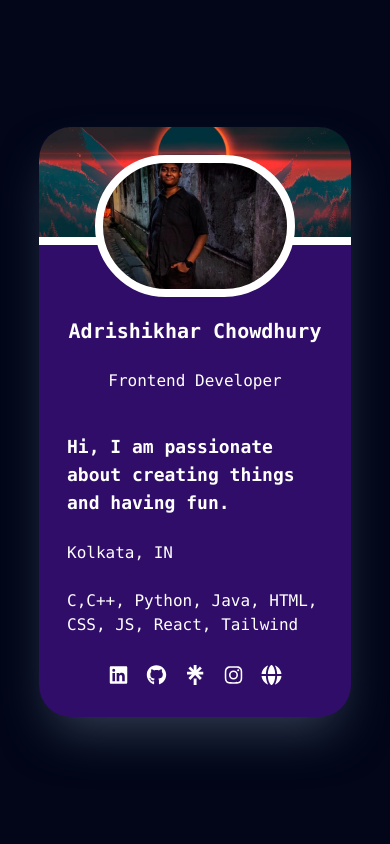
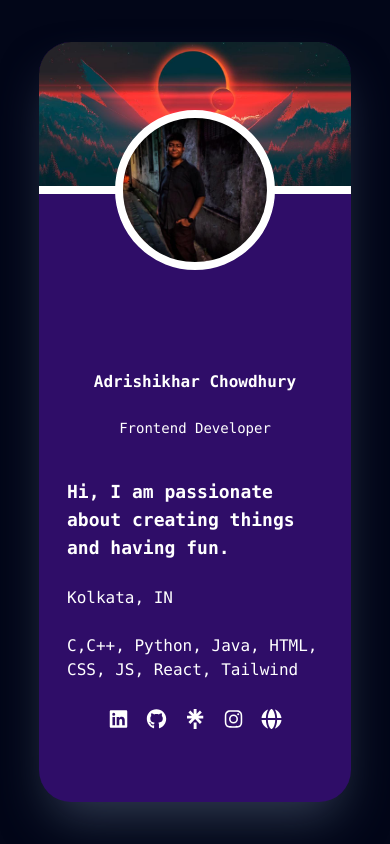
Before and after one commit to AdrishikharChowdhury/React-Profile-Card, a React (Vite) app: page / in a window 390 px wide. Built offline with nearby package versions, Linux system fonts and the light colour scheme.

Commit message:
Improved Responsiveness

```diff
--- a/package.json
+++ b/package.json
@@ -15,6 +15,7 @@
     "@fortawesome/free-solid-svg-icons": "^7.0.0",
     "@fortawesome/react-fontawesome": "^3.0.0",
     "@tailwindcss/vite": "^4.1.12",
+    "gsap": "^3.13.0",
     "react": "^19.1.1",
     "react-dom": "^19.1.1",
     "tailwindcss": "^4.1.12"
--- a/src/components/Card.jsx
+++ b/src/components/Card.jsx
@@ -5,20 +5,19 @@ import { faGlobe } from '@fortawesome/free-solid-svg-icons';
 import backgroundImage from '../assets/background.jpg';
 import profilePhoto from '../assets/photo.jpeg';
 
-
 const Card = (props) => {
   return (
-    <div className="bg-violet-950 rounded-4xl w-4/5 lg:h-4/5 h-[70vh] relative overflow-hidden shadow-2xl/50 shadow-slate-500 font-mono 2xl:w-1/3">
+    <div className="card bg-violet-950 rounded-4xl w-4/5 lg:h-4/5 h-[90vh] relative overflow-hidden shadow-2xl/50 shadow-slate-500 font-mono 2xl:w-1/3">
       <div className="absolute inset-0 bg-black rounded-t-4xl z-0 sm:h-1/4 h-1/5 bg-cover bg-no-repeat bg-center border-b-8 border-white"
       style={{ backgroundImage: `url(${backgroundImage})` }}></div>
       <div className="relative flex flex-col justify-around items-center text-white font-bold lg:p-10 p-7 gap-5 h-full z-10">
         <div
-          className="photo rounded-full lg:h-70 lg:w-70 sm:h-60 sm:w-60 w-50 h-50 bg-cover bg-no-repeat bg-center border-white border-8"
+          className="photo rounded-full lg:h-55 lg:w-55 sm:h-50 sm:w-50 w-40 h-40 bg-cover bg-no-repeat bg-center border-white border-8"
           style={{ backgroundImage: `url(${profilePhoto})`}}></div>
 
         <ul className="flex flex-col gap-6 justify-center items-center">
-          <li className='sm:text-3xl text-xl'>{props.user}</li>
-          <li className='sm:text-lg text-md font-extralight'>{props.roles}</li>
+          <li className='sm:text-2xl text-md'>{props.user}</li>
+          <li className='sm:text-lg text-sm font-extralight'>{props.roles}</li>
           <li className='lg:text-xl/8 mt-4 text-lg'>{props.bio}</li>
           <li className='self-start lg:text-xl text-md font-medium'>{props.location}</li>
           <li className='self-start lg:text-xl text-md font-medium'>{props.skills}</li>
```
Also changed, not shown: 1 other file (tests, documents, lock files or other folders).
